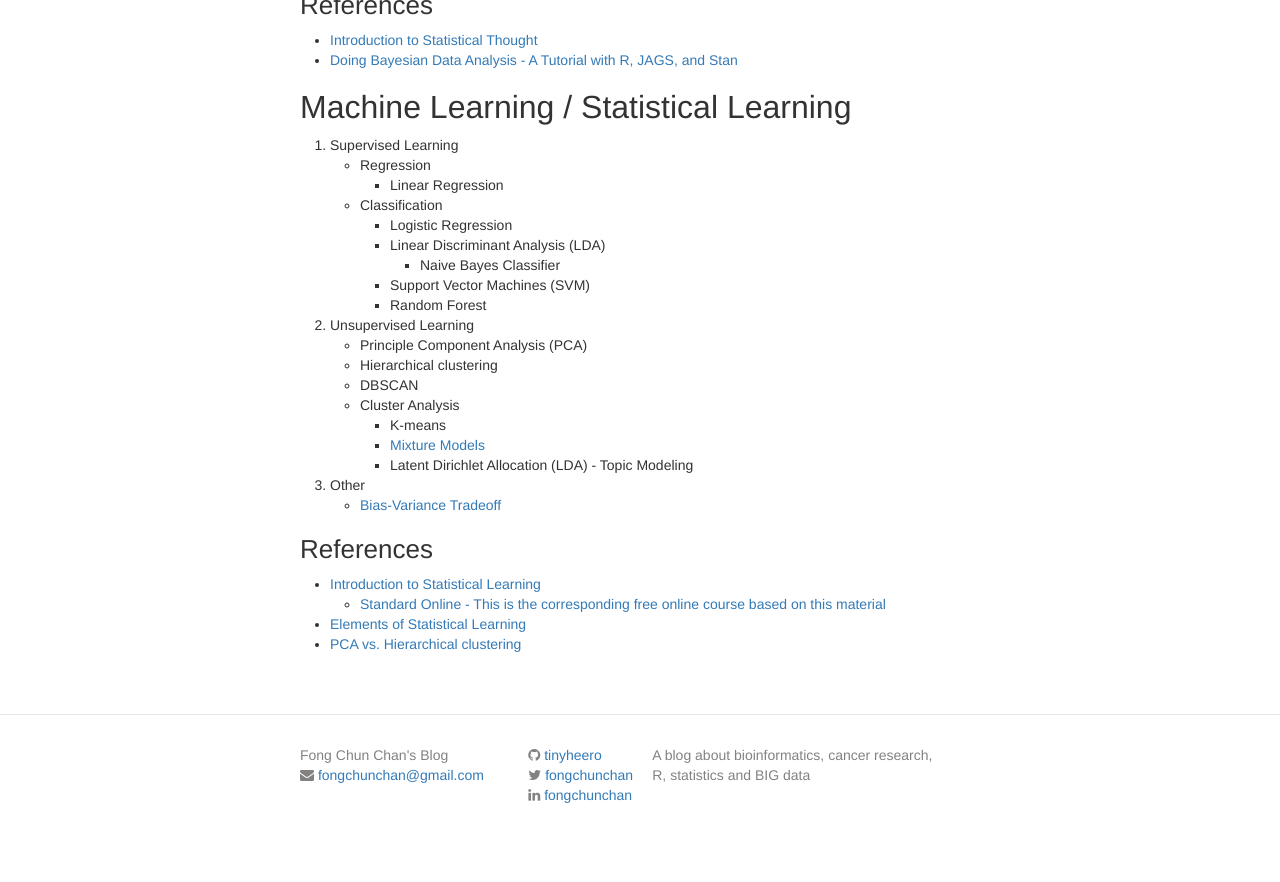
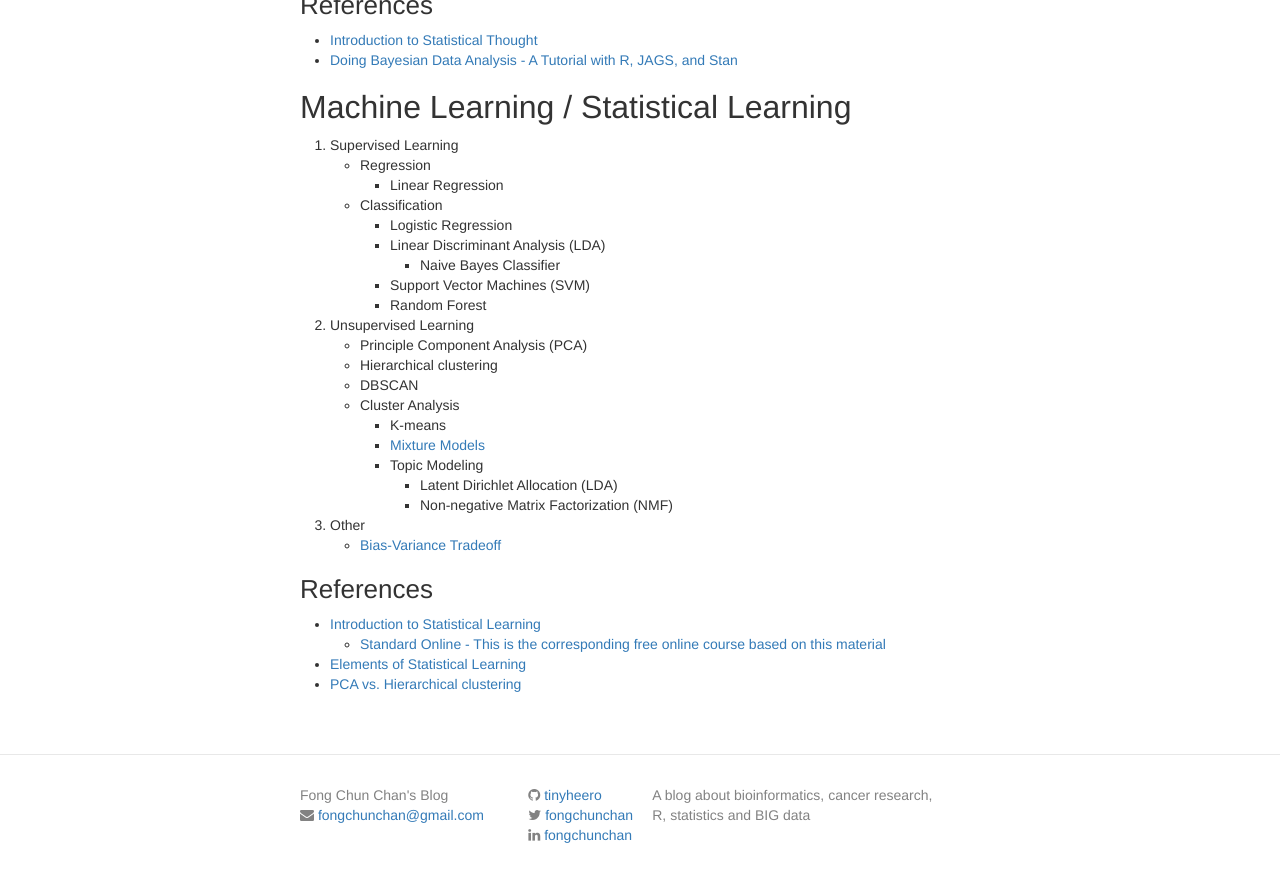
Before and after one commit to tinyheero/tinyheero.github.io, a Jekyll site: the page built from ml-and-stats-overview.md, in a window 1280 px wide and 900 px high, scrolled down 832 px. Shown: the top 882 px of the window. Built offline with Jekyll 4.4.1, drawn with Linux system fonts in a browser that asks for light colours; nearby versions of some CDN libraries; library files that are not in the unit come from our copies; before the commit the page ends 1692 px from its top, so only the background shows below that.

Commit message:
Adding NMF

```diff
--- a/ml-and-stats-overview.md
+++ b/ml-and-stats-overview.md
@@ -56,7 +56,9 @@ Being a somewhat structured person, it's important for me to see how topics rela
     * Cluster Analysis
         + K-means
         + [Mixture Models]({% post_url 2015-10-13-mixture-model %})
-        + Latent Dirichlet Allocation (LDA) - Topic Modeling
+        + Topic Modeling
+            - Latent Dirichlet Allocation (LDA)
+            - Non-negative Matrix Factorization (NMF)
 1. Other
     * [Bias-Variance Tradeoff](http://scott.fortmann-roe.com/docs/BiasVariance.html)
 
```
